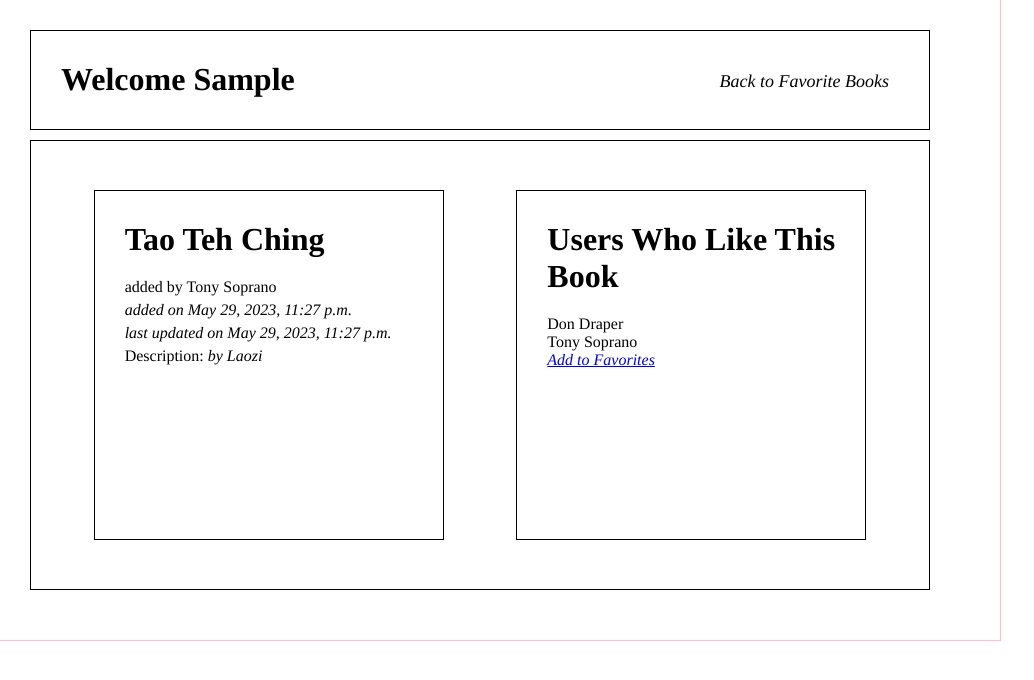
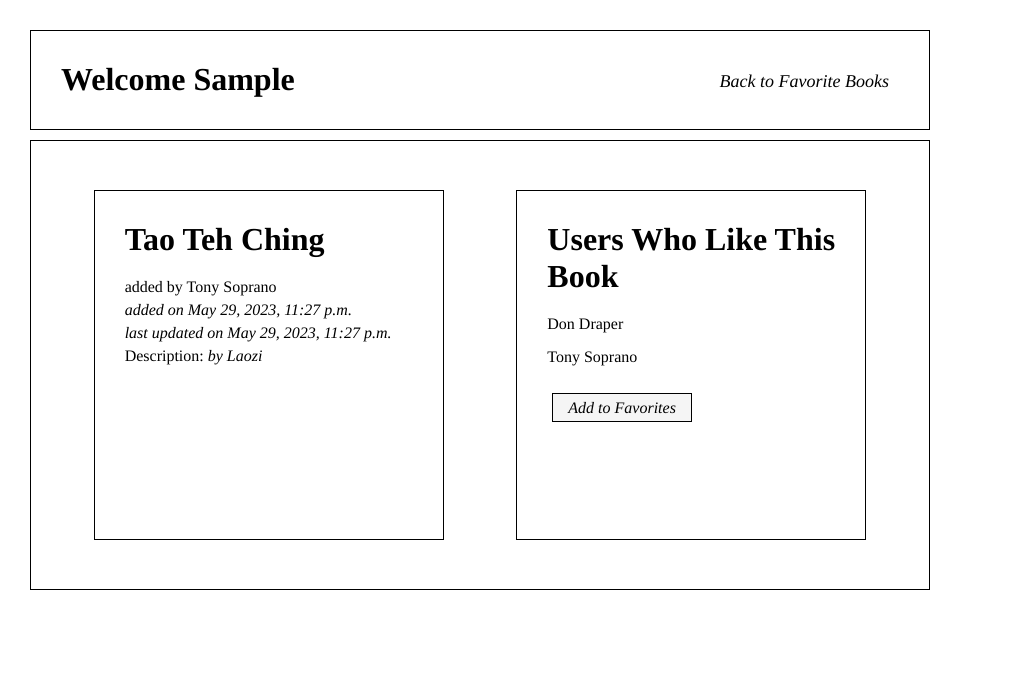
Before and after one commit to ericsungcoding/books, a Django app: template apps/books_app/templates/books/book.html in a window 1280 px wide. Shown: the top 680 px of the page, without its empty margins (0-1034 px from the left). Run offline with Django 3.2, Linux system fonts and the light colour scheme; the template is opened without the code that fills it: values that come from a table or form of the project are taken from there, others are empty; the visitor is signed in with stand-in values (Sample User, id 1); data comes from the database, SQL or seed files in the repository; both versions use the stored data as it was after the commit; parts of the project's set-up code (start-up, migrations or seed data) failed here and were passed over.

Commit message:
Styled ul in col-2 of book.html page

```diff
--- a/apps/books_app/static/css/style.css
+++ b/apps/books_app/static/css/style.css
@@ -29,14 +29,15 @@
     }
 
         .login input[type=text], .login input[type=password] {
+            padding: 5px 20px;
+            width: 60%;
             box-sizing: border-box;
-            padding: 10px 2px;
-            width: 60%;
         }
 
         .login button {
             width: 100px;
             padding: 5px;
+            margin-top: 5px;
         }
 
         .login h1 {
@@ -47,7 +48,6 @@
     width: 960px;
     height: 600px;
     padding: 20px;
-    outline: 1px solid pink;
 }
 
     .container .nav {
@@ -102,6 +102,7 @@
 
         .main .col ul {
             list-style-type: none;
+            font-style: italic;
             margin-bottom: 10px;
             border: 1px black solid;
             padding: 5px;
@@ -145,6 +146,14 @@
             margin-bottom: 20px;
         }
 
+        .main-book .col ul {
+            list-style-type: none;
+            font-style: italic;
+            margin-bottom: 10px;
+            border: 1px black solid;
+            padding: 5px;
+        }
+
         .main-book .col button {
             width: 80px;
             padding: 5px;
@@ -152,9 +161,9 @@
 
     .main-book input[type=text] {
         width: 100%;
-        padding: 12px 20px;
+        padding: 5px 12px;
         box-sizing: border-box;
-        margin: 8px 0;
+        margin: 4px 0;
     }
 
     .main-book .col p {
@@ -180,3 +189,16 @@
         .main-book .col-2 ul {
             list-style-type: none;
         }
+
+            .main-book .col-2 ul li{
+                margin-bottom: 15px;
+            }
+
+        .main-book .col-2 a {
+            text-decoration: none;
+            background-color: whitesmoke;
+            color: black;
+            padding: 5px 15px;
+            border: 1px black solid;
+            margin: 5px;
+        }
--- a/apps/books_app/templates/books/book.html
+++ b/apps/books_app/templates/books/book.html
@@ -16,6 +16,13 @@
         </div>
         <div class="main-book">
             <div class="col">
+                {% if messages %}
+                    <ul>
+                    {% for message in messages %}
+                        <li>{{message}}</li>
+                    {% endfor %}
+                    </ul>
+                {% endif %}
                 {% if book.uploader.id == request.session.user_id %}
                     <form action="/books/{{book.id}}/update" method="POST">
                         {% csrf_token %}
@@ -40,14 +47,14 @@
                 <ul>
                     {% for user in book.users_who_like.all %}
                         {% if user.id == request.session.user_id %}
-                            <li>{{user.first_name}} {{user.last_name}} <em><a href="/books/{{book.id}}/unlike">Un-Favorite</a></em></li>
+                            <li>{{user.first_name}} {{user.last_name}} <a href="/books/{{book.id}}/unlike"><em>Un-Favorite</em></a></li>
                         {% else %}
                             <li>{{user.first_name}} {{user.last_name}}</li>
                         {% endif %}
                     {% endfor %}
-                </ul>
+                </ul><br>
                 {% if user not in book.users_who_like.all %}
-                    <p><em><a href="/books/{{book.id}}/like">Add to Favorites</a></em></p>
+                    <p class="like"><em><a href="/books/{{book.id}}/like">Add to Favorites</a></em></p>
                 {% endif %}
             </div>
         </div>
--- a/apps/books_app/views.py
+++ b/apps/books_app/views.py
@@ -66,6 +66,11 @@ def book(request, book_id):
     return render(request, "books/book.html", context)
 
 def update(request, book_id):
+    errors = Book.objects.book_validator(request.POST)
+    if errors:
+        for val in errors.values():
+            messages.error(request, val)
+        return redirect(f"/books/{book_id}")
     book = Book.objects.get(id=book_id)
     book.title = request.POST["title"]
     book.desc = request.POST["desc"]
```
Also changed, not shown: db.sqlite3.
